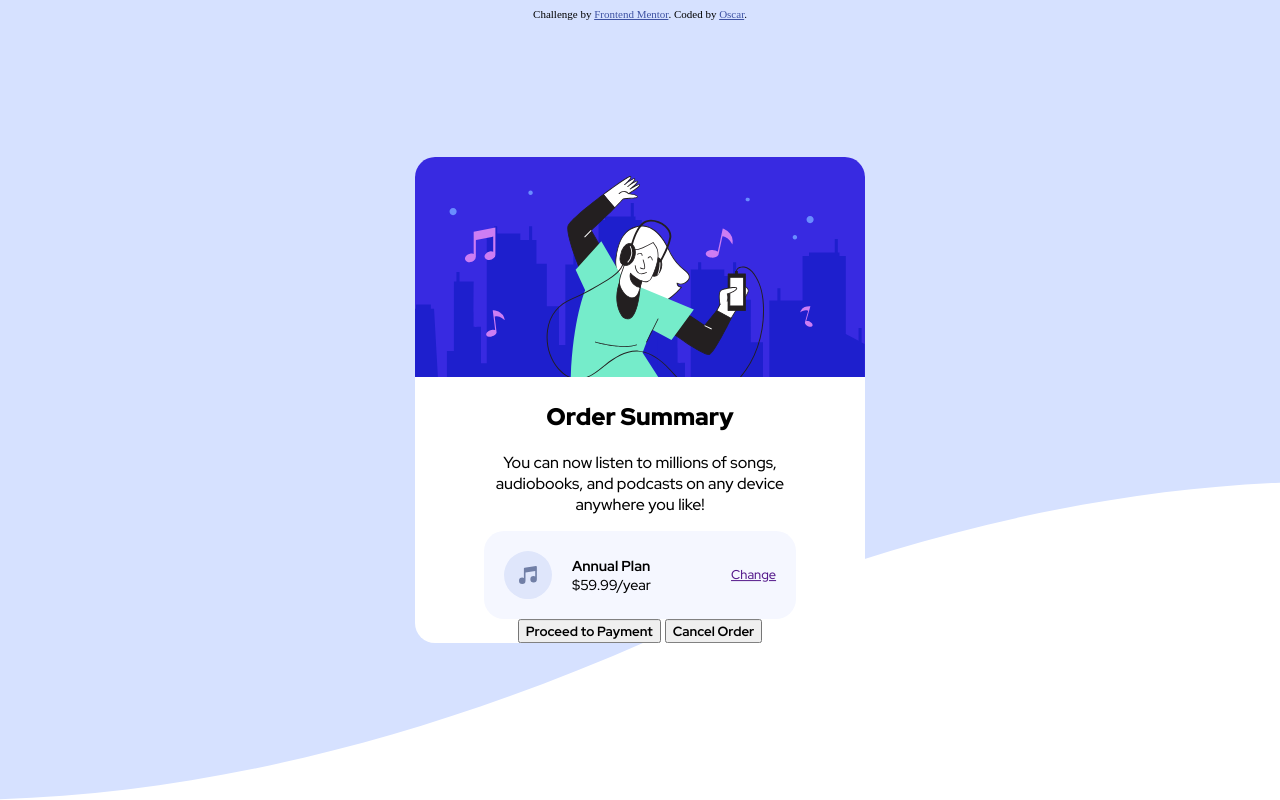
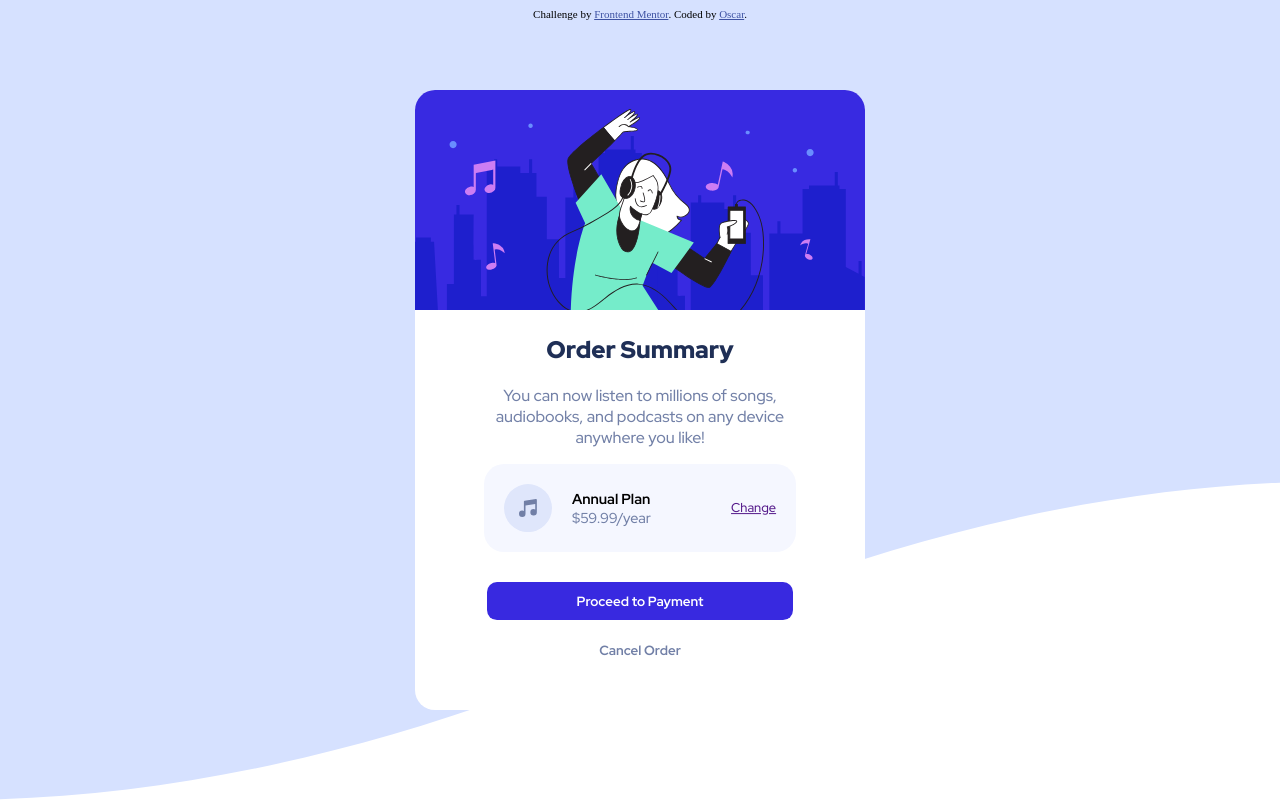
Before and after one commit to oscarholt/order-summary-component, a plain HTML site: page index.html in a window 1280 px wide. Drawn offline with Linux system fonts and the light colour scheme.

Commit message:
style buttons and change font colour

```diff
--- a/index.html
+++ b/index.html
@@ -42,8 +42,8 @@
             <a href="">Change</a>
           </div>
         </div>
-        <button>Proceed to Payment</button>
-        <button>Cancel Order</button>
+        <button class="proceed">Proceed to Payment</button>
+        <button class="cancel">Cancel Order</button>
       </div>
     </div>
     <div class="attribution">
--- a/style.css
+++ b/style.css
@@ -23,6 +23,7 @@ html {
 .card h2 {
   font-family: "Red Hat Display";
   font-weight: 900;
+  color: hsl(223, 47%, 23%);
 }
 
 .card h3 {
@@ -34,6 +35,7 @@ html {
   font-family: "Red Hat Display";
   font-weight: 400;
   font-size: 16px;
+  color: hsl(224, 23%, 55%);
 }
 
 .card a {
@@ -111,9 +113,28 @@ img {
   font-size: 0.8rem;
 }
 
-button {
-  display: inline-block;
+.proceed {
+  display: block;
+  width: fit-content;
   margin: auto;
+  padding: 10px 90px;
+  border-radius: 10px;
+  background-color: hsl(245, 75%, 52%);
+  color: white;
+  border: none;
+  margin-top: 30px;
+  margin-bottom: 20px;
+}
+
+.cancel {
+  display: block;
+  width: fit-content;
+  margin: auto;
+  color: hsl(224, 23%, 55%);
+  background-color: white;
+  border: none;
+  margin-top: 20px;
+  margin-bottom: 50px;
 }
 
 .attribution {
```
